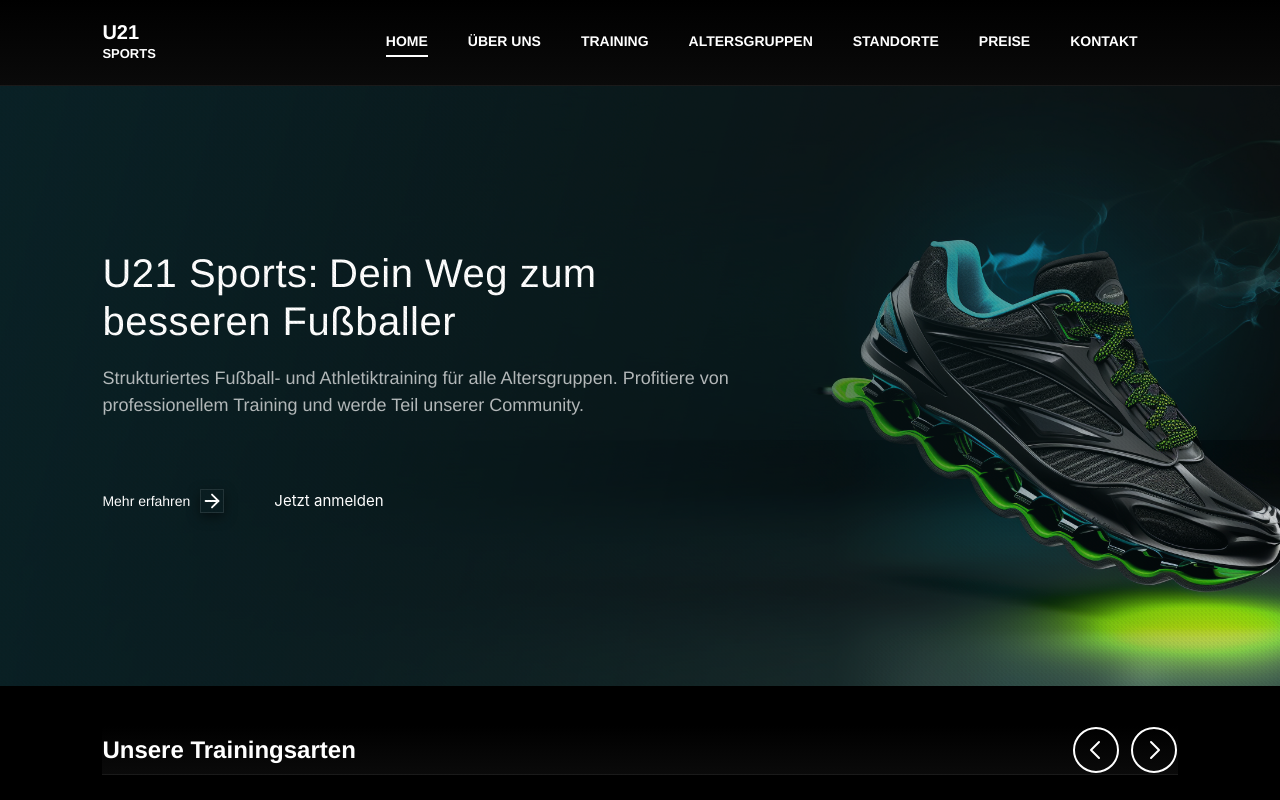
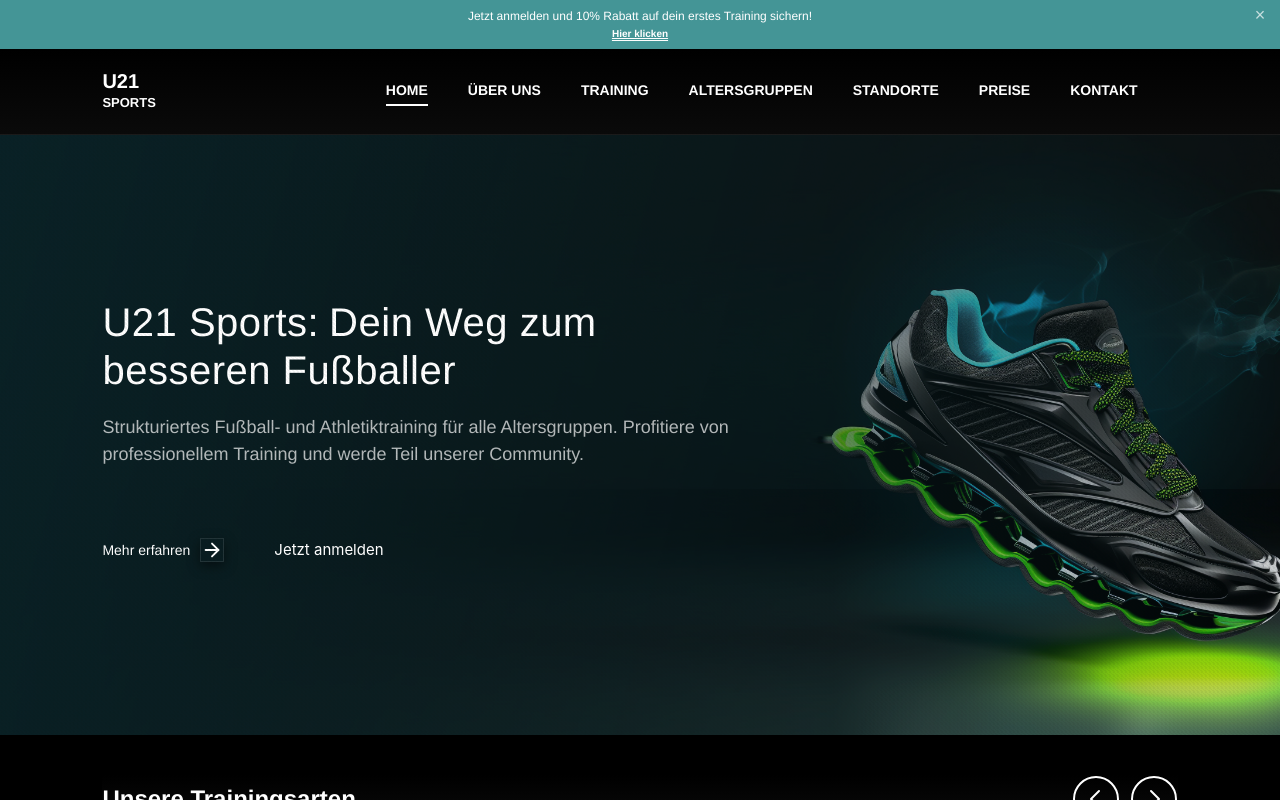
Before and after one commit to ariasabouri/u21sports, a Vue app: page / in a window 1280 px wide. Shown: the top 800 px of the page. Built offline with nearby package versions, Linux system fonts and the light colour scheme.

Commit message:
implemented promo banner

```diff
--- a/src/App.vue
+++ b/src/App.vue
@@ -2,9 +2,11 @@
 import { RouterView } from 'vue-router'
 import Header from './components/Header.vue'
 import Footer from './components/Footer.vue'
+import Promo from './components/Promo.vue'
 </script>
 
 <template>
+  <Promo />
   <Header />
   <RouterView />
   <Footer />
--- /dev/null
+++ b/src/components/Promo.vue
@@ -0,0 +1,90 @@
+<template>
+    <div class="promo" v-if="isVisible">
+        <p class="text-wrapper">{{ promoText }}</p>
+        <div class="div"><router-link :to="ctaLink">{{ ctaLinkText }}</router-link></div>
+        <button class="close-button" @click="hidePromo" aria-label="Close">×</button>
+    </div>
+</template>
+
+<script setup lang="ts">
+import { ref } from 'vue';
+
+const isVisible = ref(true);
+
+const hidePromo = () => {
+    isVisible.value = false;
+};
+
+const props = withDefaults(defineProps<{
+    // Content
+    promoText: string,
+    ctaLinkText?: string,
+    ctaLink?: string,
+}>(), {
+    promoText: 'Jetzt anmelden und 10% Rabatt auf dein erstes Training sichern!',
+    ctaLinkText: 'Hier klicken',
+    ctaLink: '/training',
+})
+</script>
+
+<style>
+.promo {
+    align-items: center;
+    background-color: #449596;
+    display: flex;
+    flex-direction: column;
+    gap: 5px;
+    justify-content: center;
+    padding: 10px;
+    position: relative;
+}
+
+.promo .text-wrapper {
+    color: #ffffff;
+    font-family: "Roboto-Regular", Helvetica;
+    font-size: 12px;
+    font-weight: 400;
+    letter-spacing: 0;
+    line-height: normal;
+    margin-top: -1.00px;
+    position: relative;
+    white-space: nowrap;
+    width: fit-content;
+}
+
+.promo .div {
+    color: #ffffff;
+    font-family: "Roboto-Regular", Helvetica;
+    font-size: 10px;
+    font-weight: 400;
+    letter-spacing: 0;
+    line-height: normal;
+    position: relative;
+    text-decoration: underline;
+    white-space: nowrap;
+    width: fit-content;
+}
+
+.close-button {
+    position: absolute;
+    top: 5px;
+    right: 10px;
+    background: none;
+    border: none;
+    color: #ffffff;
+    font-size: 18px;
+    cursor: pointer;
+    padding: 0;
+    height: 20px;
+    width: 20px;
+    display: flex;
+    align-items: center;
+    justify-content: center;
+    opacity: 0.7;
+    transition: opacity 0.2s;
+}
+
+.close-button:hover {
+    opacity: 1;
+}
+</style>
--- a/src/views/HomeView.vue
+++ b/src/views/HomeView.vue
@@ -18,7 +18,6 @@
 <script setup lang="ts">
 import { useRouter } from 'vue-router';
 import Hero from '@/components/Hero.vue'
-import Features from '@/components/Features.vue'
 import TrainingTypes from '@/components/TrainingTypes.vue'
 import GridSection from '@/components/GridSection.vue'
 import Membership from '@/components/Membership.vue'
```
